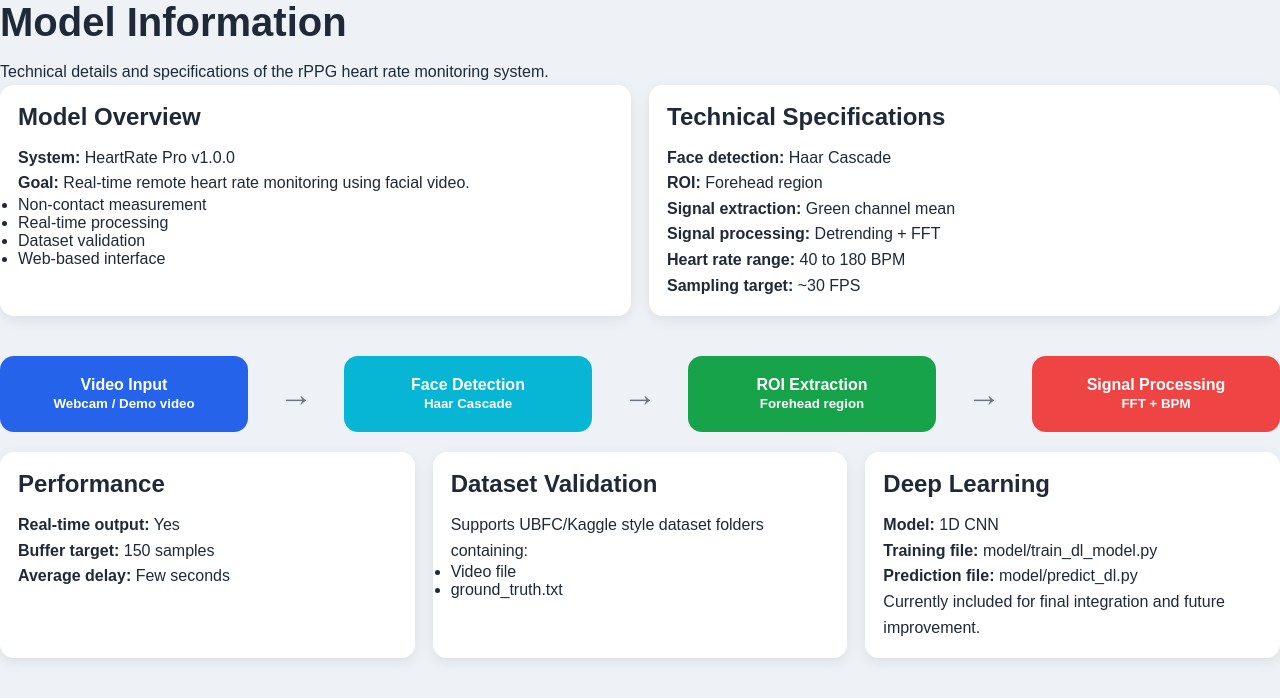
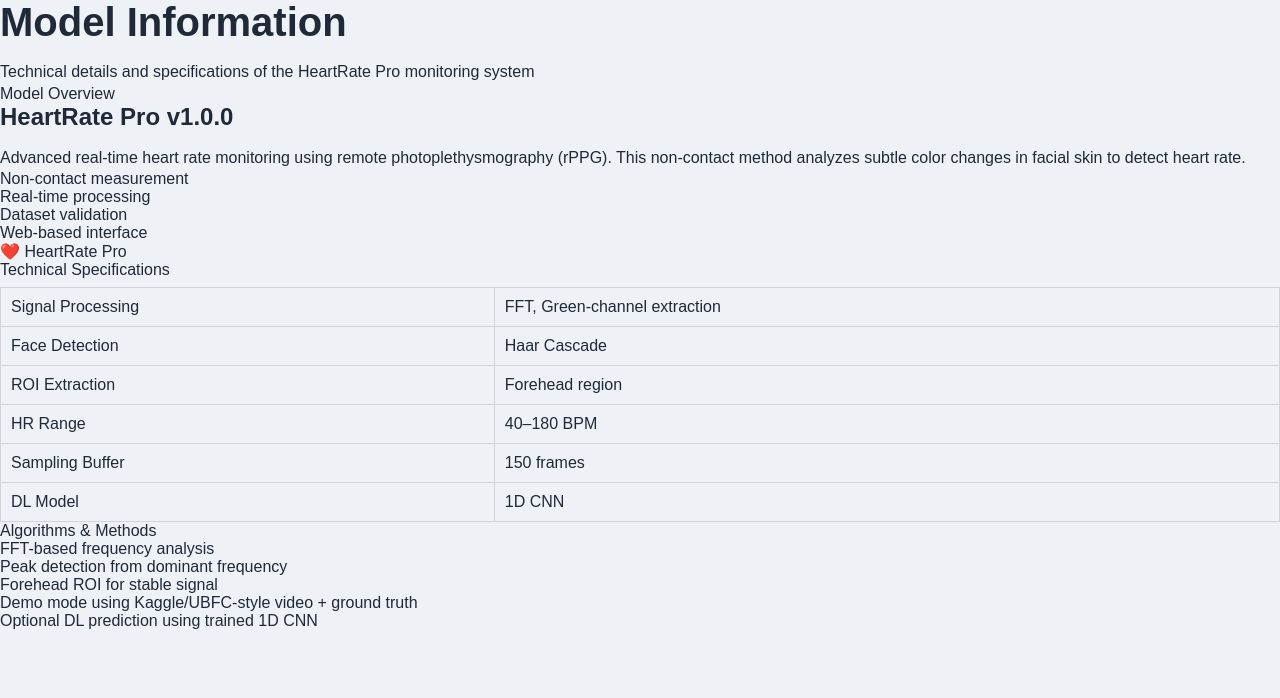
Before and after one commit to Hyihuiowwwii/rppg-full, a Flask app: page /model-info in a window 1280 px wide. Shown: the part 44-742 px from the top of the page. Run offline with Flask 3, Linux system fonts and the light colour scheme; the visitor is signed in with stand-in values (Sample User, id 1); data comes from the database, SQL or seed files in the repository.

Commit message:
Update model_info.html

```diff
--- a/templates/model_info.html
+++ b/templates/model_info.html
@@ -1,14 +1,17 @@
 {% extends "base.html" %}
-{% block title %}Model Info{% endblock %}
 {% block content %}
-<h1>Model Information</h1>
-<p>Technical details and specifications of the rPPG heart rate monitoring system.</p>
+<h1 class="page-title">Model Information</h1>
+<p class="subhead">Technical details and specifications of the HeartRate Pro monitoring system</p>
 
-<div class="grid two-cols">
-    <div class="card">
-        <h2>Model Overview</h2>
-        <p><strong>System:</strong> HeartRate Pro v1.0.0</p>
-        <p><strong>Goal:</strong> Real-time remote heart rate monitoring using facial video.</p>
+<div class="panel">
+    <div class="panel-header blue-header">Model Overview</div>
+    <div class="model-grid">
+        <div>
+            <h2>HeartRate Pro v1.0.0</h2>
+            <p>
+                Advanced real-time heart rate monitoring using remote photoplethysmography (rPPG).
+                This non-contact method analyzes subtle color changes in facial skin to detect heart rate.
+            </p>
             <ul>
                 <li>Non-contact measurement</li>
                 <li>Real-time processing</li>
@@ -16,51 +19,41 @@
                 <li>Web-based interface</li>
             </ul>
         </div>
-
-    <div class="card">
-        <h2>Technical Specifications</h2>
-        <p><strong>Face detection:</strong> Haar Cascade</p>
-        <p><strong>ROI:</strong> Forehead region</p>
-        <p><strong>Signal extraction:</strong> Green channel mean</p>
-        <p><strong>Signal processing:</strong> Detrending + FFT</p>
-        <p><strong>Heart rate range:</strong> 40 to 180 BPM</p>
-        <p><strong>Sampling target:</strong> ~30 FPS</p>
+        <div class="logo-box">❤️ HeartRate Pro</div>
     </div>
 </div>
 
-<div class="grid pipeline-grid">
-    <div class="pipe-box blue">Video Input<br><small>Webcam / Demo video</small></div>
-    <div class="arrow">→</div>
-    <div class="pipe-box cyan">Face Detection<br><small>Haar Cascade</small></div>
-    <div class="arrow">→</div>
-    <div class="pipe-box green">ROI Extraction<br><small>Forehead region</small></div>
-    <div class="arrow">→</div>
-    <div class="pipe-box red">Signal Processing<br><small>FFT + BPM</small></div>
+<div class="model-two">
+    <div class="panel">
+        <div class="panel-header cyan-header">Technical Specifications</div>
+        <table>
+            <tr><td>Signal Processing</td><td>FFT, Green-channel extraction</td></tr>
+            <tr><td>Face Detection</td><td>Haar Cascade</td></tr>
+            <tr><td>ROI Extraction</td><td>Forehead region</td></tr>
+            <tr><td>HR Range</td><td>40–180 BPM</td></tr>
+            <tr><td>Sampling Buffer</td><td>150 frames</td></tr>
+            <tr><td>DL Model</td><td>1D CNN</td></tr>
+        </table>
     </div>
 
-<div class="grid three-cols">
-    <div class="card">
-        <h2>Performance</h2>
-        <p><strong>Real-time output:</strong> Yes</p>
-        <p><strong>Buffer target:</strong> 150 samples</p>
-        <p><strong>Average delay:</strong> Few seconds</p>
+    <div class="panel">
+        <div class="panel-header green-header">Algorithms & Methods</div>
+        <ul>
+            <li>FFT-based frequency analysis</li>
+            <li>Peak detection from dominant frequency</li>
+            <li>Forehead ROI for stable signal</li>
+            <li>Demo mode using Kaggle/UBFC-style video + ground truth</li>
+            <li>Optional DL prediction using trained 1D CNN</li>
+        </ul>
+    </div>
 </div>
 
-    <div class="card">
-        <h2>Dataset Validation</h2>
-        <p>Supports UBFC/Kaggle style dataset folders containing:</p>
-        <ul>
-            <li>Video file</li>
-            <li>ground_truth.txt</li>
-        </ul>
+{% if summary %}
+<div class="summary-cards">
+    <div class="summary-card"><strong>{{ summary.average_accuracy }}%</strong><span>Dataset Accuracy</span></div>
+    <div class="summary-card"><strong>{{ summary.average_error }} BPM</strong><span>Average Error</span></div>
+    <div class="summary-card"><strong>{{ summary.total_subjects }}</strong><span>Total Subjects</span></div>
+    <div class="summary-card"><strong>{{ summary.best_accuracy }}%</strong><span>Best Accuracy</span></div>
 </div>
-
-    <div class="card">
-        <h2>Deep Learning</h2>
-        <p><strong>Model:</strong> 1D CNN</p>
-        <p><strong>Training file:</strong> model/train_dl_model.py</p>
-        <p><strong>Prediction file:</strong> model/predict_dl.py</p>
-        <p>Currently included for final integration and future improvement.</p>
-    </div>
-</div>
+{% endif %}
 {% endblock %}
```
Lines whose indentation alone changed are shown as unchanged.
